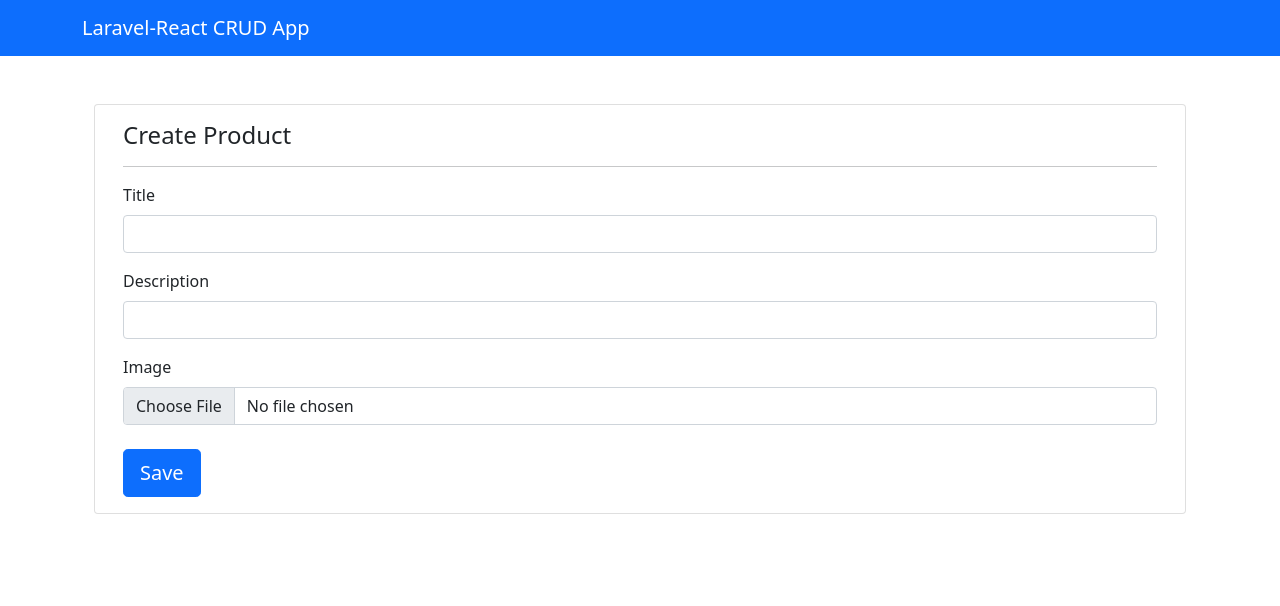
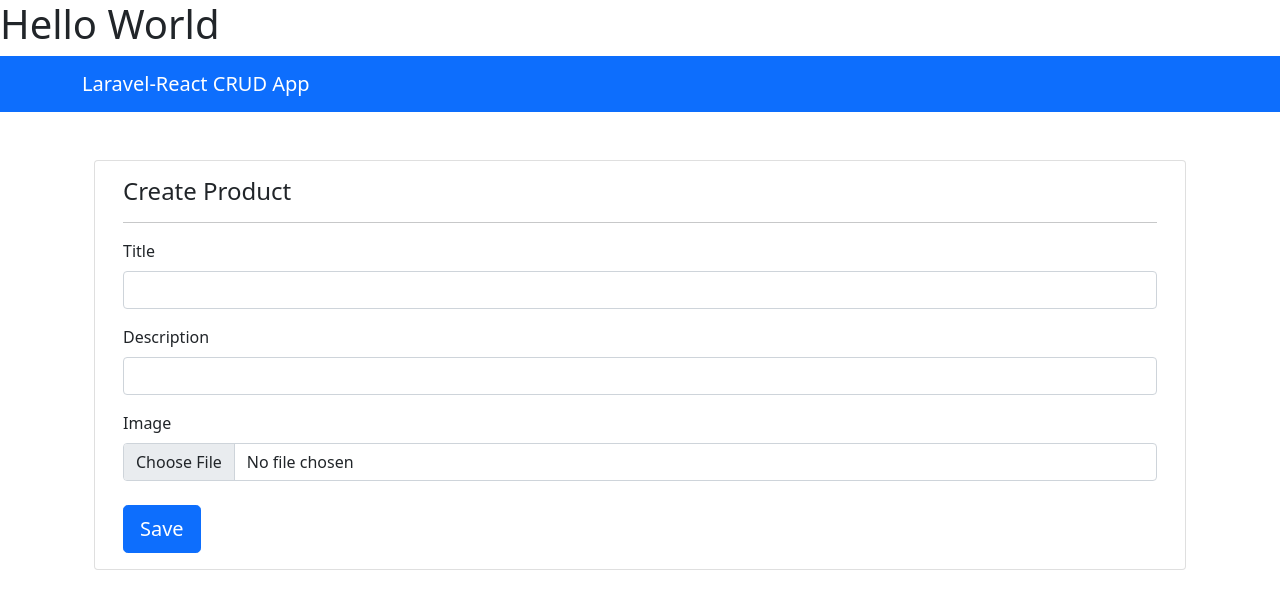
Before and after one commit to Semeton/laravel-react-crud-frontend, a React (Create React App) app: page /product/create in a window 1280 px wide. Shown: the top 606 px of the page. Built offline with nearby package versions, Linux system fonts and the light colour scheme.

Commit message:
New changes

```diff
--- a/package.json
+++ b/package.json
@@ -6,8 +6,9 @@
     "@testing-library/jest-dom": "^5.16.4",
     "@testing-library/react": "^13.3.0",
     "@testing-library/user-event": "^13.5.0",
+    "autoprefixer": "10.4.5",
     "axios": "^0.27.2",
-    "bootstrap": "^5.1.3",
+    "bootstrap": "^5.0.0",
     "react": "^18.2.0",
     "react-bootstrap": "^2.4.0",
     "react-dom": "^18.2.0",
@@ -15,6 +16,9 @@
     "react-scripts": "5.0.1",
     "sweetalert2": "^11.4.18",
     "web-vitals": "^2.1.4"
+  },
+  "overrides": {
+    "autoprefixer": "10.4.5"
   },
   "scripts": {
     "start": "react-scripts start",
--- a/src/App.js
+++ b/src/App.js
@@ -4,7 +4,7 @@ import Container from "react-bootstrap/Container";
 import Row from "react-bootstrap/Row";
 import Col from "react-bootstrap/Col";
 import "./App.css";
-import "bootstrap/dist/css/bootstrap.css";
+import "bootstrap/dist/css/bootstrap.min.css";
 
 import { BrowserRouter as Router, Routes, Route, Link } from "react-router-dom";
 
@@ -15,6 +15,9 @@ import CreateProduct from "./components/product/create";
 function App() {
   return (
     <Router>
+      <div>
+        <h1>Hello World</h1>
+      </div>
       <Navbar bg="primary">
         <Container>
           <Link to={"/"} className="navbar-brand text-white">
--- a/src/components/product/create.js
+++ b/src/components/product/create.js
@@ -1,4 +1,4 @@
-import React, { useEffect, useState } from "react";
+import React, { useState } from "react";
 import Form from "react-bootstrap/Form";
 import Button from "react-bootstrap/Button";
 import Row from "react-bootstrap/Row";
--- a/src/components/product/edit.js
+++ b/src/components/product/edit.js
@@ -17,7 +17,7 @@ export default function EditProduct() {
 
   useEffect(() => {
     fetchProduct();
-  }, []);
+  });
 
   const fetchProduct = async () => {
     await axios
--- a/src/components/product/list.js
+++ b/src/components/product/list.js
@@ -1,6 +1,6 @@
 import React, { useState, useEffect } from "react";
 import { Link } from "react-router-dom";
-import Button from "bootstrap/Button";
+import Button from "react-bootstrap/Button";
 import axios from "axios";
 import Swal from "sweetalert2";
 
@@ -12,7 +12,7 @@ export default function ProductList() {
 
   const fetchProducts = async () => {
     await axios
-      .get(`http://http://127.0.0.1:8000/api/products/${id}`)
+      .get(`http://http://127.0.0.1:8000/api/products`)
       .then(({ data }) => {
         setProducts(data);
       });
@@ -80,6 +80,7 @@ export default function ProductList() {
                           <img
                             width="50px"
                             src={`http://http://127.0.0.1:8000/storage/product/image/${row.image}`}
+                            alt="desc"
                           />
                         </td>
                         <td>
```
Also changed, not shown: 1 other file (tests, documents, lock files or other folders).
